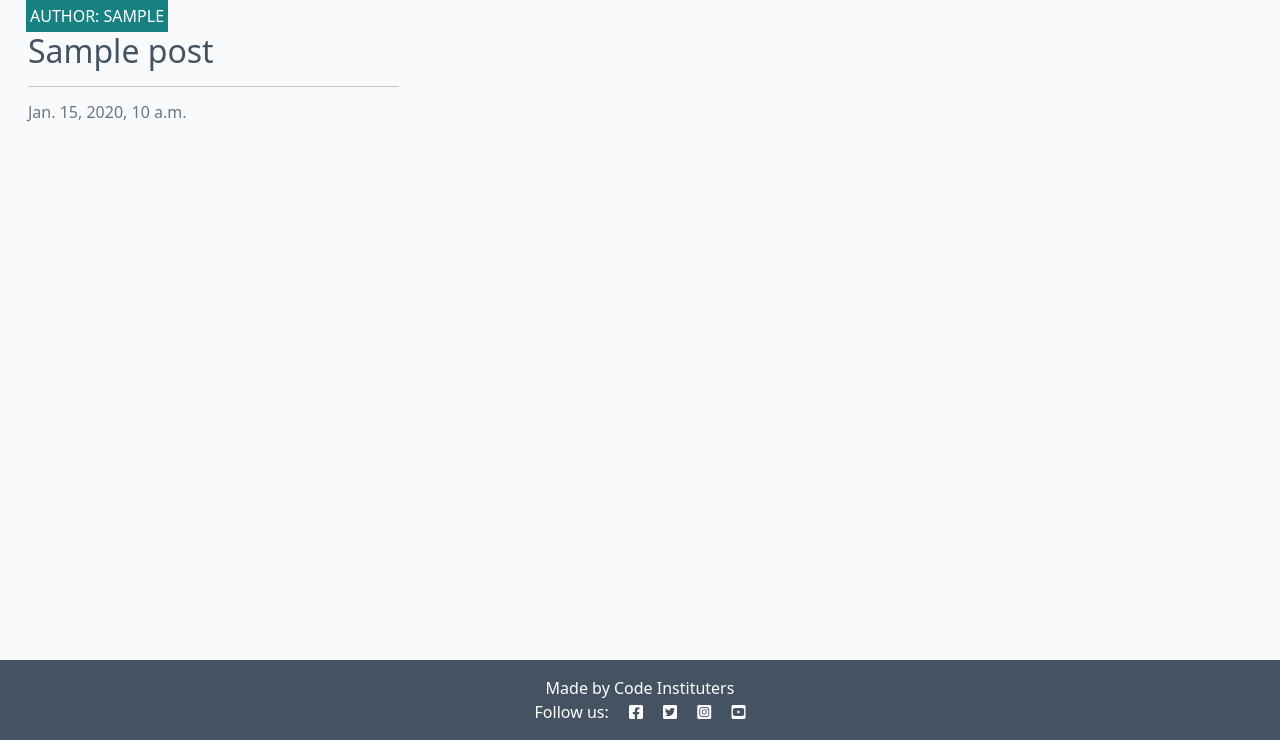
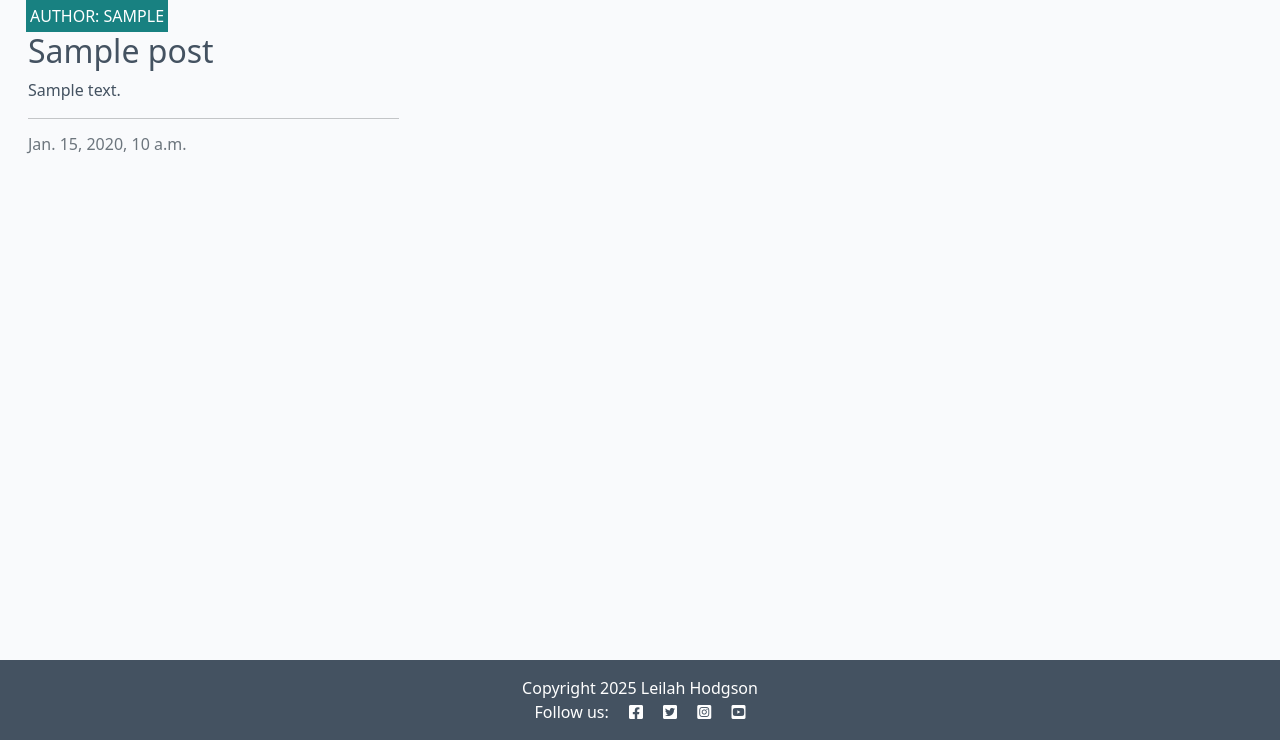
Before and after one commit to LeilsEloise/codestar_blog, a Django app: page / in a window 1280 px wide. Shown: the part 60-800 px from the top of the page. Run offline with Django 5.2, Linux system fonts and the light colour scheme; tables that the repository leaves empty hold one stand-in row (values such as "Sample post").

Commit message:
Updated Templates Variables and Control Structure

```diff
--- a/blog/templates/blog/index.html
+++ b/blog/templates/blog/index.html
@@ -20,6 +20,7 @@
                             </div>
                             <a href="#" class="post-link">
                                 <h2 class="card-title">{{ post.title }}</h2>
+                                <p class = "card-text">{{ post.excerpt }}</p>
                             </a>
 
                             <hr />
@@ -50,3 +51,7 @@
 
 <!-- index.html content ends here -->
 {% endblock %}
+
+{% block copyright %}
+Copyright 2025 Leilah Hodgson
+{% endblock %}
--- a/templates/base.html
+++ b/templates/base.html
@@ -39,7 +39,7 @@
                 <ul class="navbar-nav me-auto mb-2 mb-lg-0">
                     <li class="nav-item">
                         <a class="nav-link {% if request.path == home_url %}active{% endif %}" aria-current="page"
-                            href="#">Home</a>
+                            href="{% url 'home' %}">Home</a>
                     </li>
 
                 </ul>
@@ -60,7 +60,12 @@
 
     <!-- Footer -->
     <footer class="footer mt-auto py-3 dark-bg">
-        <p class="m-0 text-center text-white">Made by Code Instituters</p>
+        <p class="m-0 text-center text-white">
+            {% block copyright %}
+                Made by Code Instituters
+            {% endblock copyright %}
+        </p>
+
         <p class="m-0 text-center text-white">Follow us: <i class="fab fa-facebook-square ms-3"></i>
             <i class="fab fa-twitter-square ms-3"></i>
             <i class="fab fa-instagram-square ms-3"></i>
```
